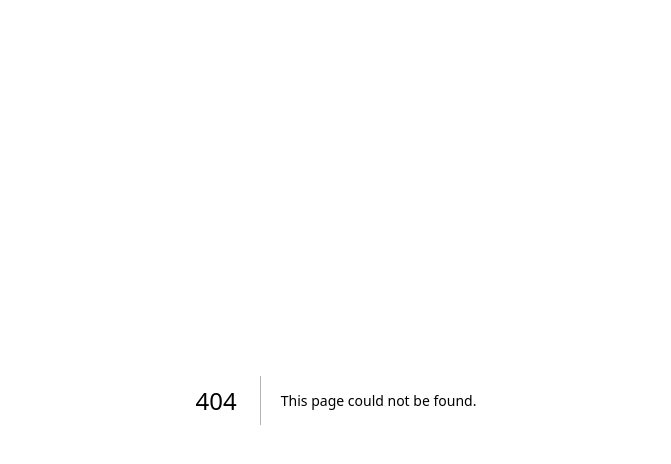
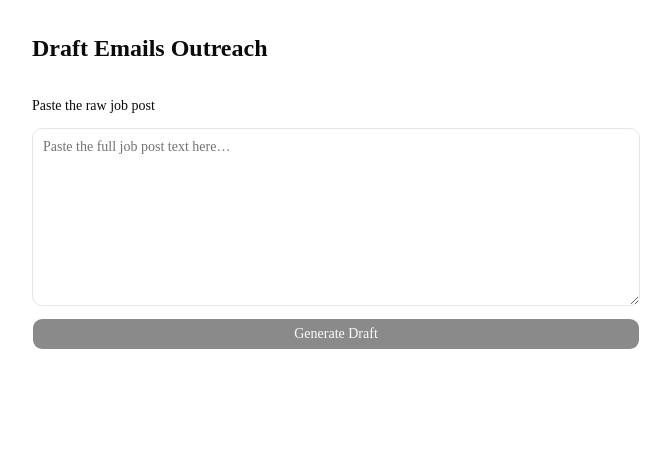
Before and after one commit to Agustin-Perezz/draft-emails-poc, a Next.js app: page /draft-review in a window 1280 px wide. Before the commit this address had no page. Shown: the top 464 px of the page, without its empty margins (304-975 px from the left). Built offline with nearby package versions, Linux system fonts and the light colour scheme.

Commit message:
Add draft review page with paste, edit and approve-and-send flow

```diff
--- /dev/null
+++ b/src/app/draft-review/components/DraftReviewContainer.tsx
@@ -0,0 +1,128 @@
+"use client";
+
+import { useCallback, useState } from "react";
+
+import { API_ROUTES } from "@/lib/constants";
+import type {
+  DraftApiRequest,
+  DraftApiResponse,
+  SendApiRequest,
+  SendApiResponse,
+} from "@/lib/types";
+import { useDraftReviewWorkflowState } from "../hooks/useDraftReviewWorkflowState";
+import { DraftReviewForm } from "./DraftReviewForm";
+import { DraftReviewJobPostInput } from "./DraftReviewJobPostInput";
+
+type ApiErrorEnvelope = {
+  error: { message: string };
+};
+
+async function postJson<RequestBody extends object, ResponseBody>(
+  url: string,
+  body: RequestBody,
+): Promise<ResponseBody> {
+  const response = await fetch(url, {
+    method: "POST",
+    headers: { "content-type": "application/json" },
+    body: JSON.stringify(body),
+  });
+
+  if (!response.ok) {
+    const payload = (await response.json()) as ApiErrorEnvelope;
+    throw new Error(
+      payload.error?.message ?? `Request failed (${response.status}).`,
+    );
+  }
+
+  return (await response.json()) as ResponseBody;
+}
+
+export function DraftReviewContainer() {
+  const workflow = useDraftReviewWorkflowState();
+  const [rawPost, setRawPost] = useState("");
+  const [draft, setDraft] = useState<DraftApiResponse | null>(null);
+  const isDrafting = workflow.status === "drafting";
+  const isSending = workflow.status === "sending";
+
+  const generateDraft = useCallback(async () => {
+    workflow.startDrafting();
+    try {
+      const payload = await postJson<DraftApiRequest, DraftApiResponse>(
+        API_ROUTES.DRAFT,
+        {
+          rawPost,
+        },
+      );
+      setDraft(payload);
+      workflow.startReviewing();
+    } catch (error) {
+      workflow.reportError(
+        error instanceof Error ? error.message : "Unexpected error.",
+      );
+    }
+  }, [rawPost, workflow]);
+
+  const approveAndSend = useCallback(
+    async (edited: { to: string; subject: string; body: string }) => {
+      if (!draft) {
+        return;
+      }
+
+      workflow.startSending();
+      try {
+        const request: SendApiRequest = {
+          draft: { ...draft.draft, ...edited },
+          approvalToken: draft.approvalToken,
+        };
+        const response = await postJson<SendApiRequest, SendApiResponse>(
+          API_ROUTES.SEND,
+          request,
+        );
+        workflow.markDone();
+        return response;
+      } catch (error) {
+        workflow.reportError(
+          error instanceof Error ? error.message : "Unexpected error.",
+        );
+      }
+    },
+    [draft, workflow],
+  );
+
+  return (
+    <div className="mx-auto flex w-full max-w-2xl flex-col gap-8 p-8">
+      <h1 className="text-2xl font-semibold">Draft Emails Outreach</h1>
+
+      {workflow.status === "error" || workflow.errorMessage ? (
+        <p
+          role="alert"
+          data-testid="workflow-error"
+          className="rounded-lg border border-destructive/30 bg-destructive/10 p-3 text-sm text-destructive"
+        >
+          {workflow.errorMessage}
+        </p>
+      ) : null}
+
+      <DraftReviewJobPostInput
+        value={rawPost}
+        onChange={setRawPost}
+        onGenerate={generateDraft}
+        isDrafting={isDrafting}
+      />
+
+      {workflow.status === "reviewing" && draft ? (
+        <DraftReviewForm
+          draft={draft.draft}
+          isSending={isSending}
+          onApproveAndSend={approveAndSend}
+        />
+      ) : null}
+
+      {workflow.status === "done" ? (
+        <p className="text-sm text-muted-foreground" data-testid="send-success">
+          Email sent successfully.
+        </p>
+      ) : null}
+    </div>
+  );
+}
--- /dev/null
+++ b/src/app/draft-review/components/DraftReviewForm.tsx
@@ -0,0 +1,97 @@
+"use client";
+
+import { zodResolver } from "@hookform/resolvers/zod";
+import { useForm } from "react-hook-form";
+import { z } from "zod";
+
+import { Button } from "@/components/ui/button";
+import { Input } from "@/components/ui/input";
+import { Label } from "@/components/ui/label";
+import { Textarea } from "@/components/ui/textarea";
+import type { DraftPayload } from "@/lib/types";
+
+const draftFormSchema = z.object({
+  to: z.email(),
+  subject: z.string().min(1),
+  body: z.string().min(1),
+});
+
+type DraftFormValues = z.infer<typeof draftFormSchema>;
+
+type DraftReviewFormProps = {
+  draft: DraftPayload;
+  isSending: boolean;
+  onApproveAndSend: (edited: DraftFormValues) => void;
+};
+
+export function DraftReviewForm({
+  draft,
+  isSending,
+  onApproveAndSend,
+}: DraftReviewFormProps) {
+  const {
+    register,
+    handleSubmit,
+    formState: { errors },
+  } = useForm<DraftFormValues>({
+    resolver: zodResolver(draftFormSchema),
+    defaultValues: { to: draft.to, subject: draft.subject, body: draft.body },
+  });
+
+  return (
+    <form
+      className="flex flex-col gap-4"
+      onSubmit={handleSubmit(onApproveAndSend)}
+    >
+      <div className="flex flex-col gap-2">
+        <Label htmlFor="draft-to">To</Label>
+        <Input
+          id="draft-to"
+          type="email"
+          {...register("to")}
+          aria-invalid={Boolean(errors.to)}
+        />
+        {errors.to ? (
+          <p className="text-sm text-destructive">{errors.to.message}</p>
+        ) : null}
+      </div>
+      <div className="flex flex-col gap-2">
+        <Label htmlFor="draft-subject">Subject</Label>
+        <Input
+          id="draft-subject"
+          {...register("subject")}
+          aria-invalid={Boolean(errors.subject)}
+        />
+        {errors.subject ? (
+          <p className="text-sm text-destructive">{errors.subject.message}</p>
+        ) : null}
+      </div>
+      <div className="flex flex-col gap-2">
+        <Label htmlFor="draft-body">Body</Label>
+        <Textarea
+          id="draft-body"
+          rows={12}
+          {...register("body")}
+          aria-invalid={Boolean(errors.body)}
+        />
+        {errors.body ? (
+          <p className="text-sm text-destructive">{errors.body.message}</p>
+        ) : null}
+      </div>
+      <div className="flex flex-col gap-1">
+        <span className="text-sm font-medium">Attachments</span>
+        {draft.attachments.map((attachment) => (
+          <span
+            key={attachment.filename}
+            className="text-sm text-muted-foreground"
+          >
+            {attachment.filename}
+          </span>
+        ))}
+      </div>
+      <Button type="submit" disabled={isSending}>
+        {isSending ? "Sending…" : "Approve & Send"}
+      </Button>
+    </form>
+  );
+}
--- /dev/null
+++ b/src/app/draft-review/components/DraftReviewJobPostInput.tsx
@@ -0,0 +1,41 @@
+"use client";
+
+import { Button } from "@/components/ui/button";
+import { Textarea } from "@/components/ui/textarea";
+
+type DraftReviewJobPostInputProps = {
+  value: string;
+  onChange: (value: string) => void;
+  onGenerate: () => void;
+  isDrafting: boolean;
+};
+
+export function DraftReviewJobPostInput({
+  value,
+  onChange,
+  onGenerate,
+  isDrafting,
+}: DraftReviewJobPostInputProps) {
+  return (
+    <section className="flex flex-col gap-3">
+      <label htmlFor="job-post" className="text-sm font-medium">
+        Paste the raw job post
+      </label>
+      <Textarea
+        id="job-post"
+        value={value}
+        onChange={(event) => onChange(event.target.value)}
+        placeholder="Paste the full job post text here…"
+        rows={8}
+        disabled={isDrafting}
+      />
+      <Button
+        type="button"
+        onClick={onGenerate}
+        disabled={isDrafting || value.trim().length === 0}
+      >
+        {isDrafting ? "Generating…" : "Generate Draft"}
+      </Button>
+    </section>
+  );
+}
--- /dev/null
+++ b/src/app/draft-review/page.tsx
@@ -0,0 +1,9 @@
+import { DraftReviewContainer } from "./components/DraftReviewContainer";
+
+export const metadata = {
+  title: "Draft Emails Outreach",
+};
+
+export default function DraftReviewPage() {
+  return <DraftReviewContainer />;
+}
```
